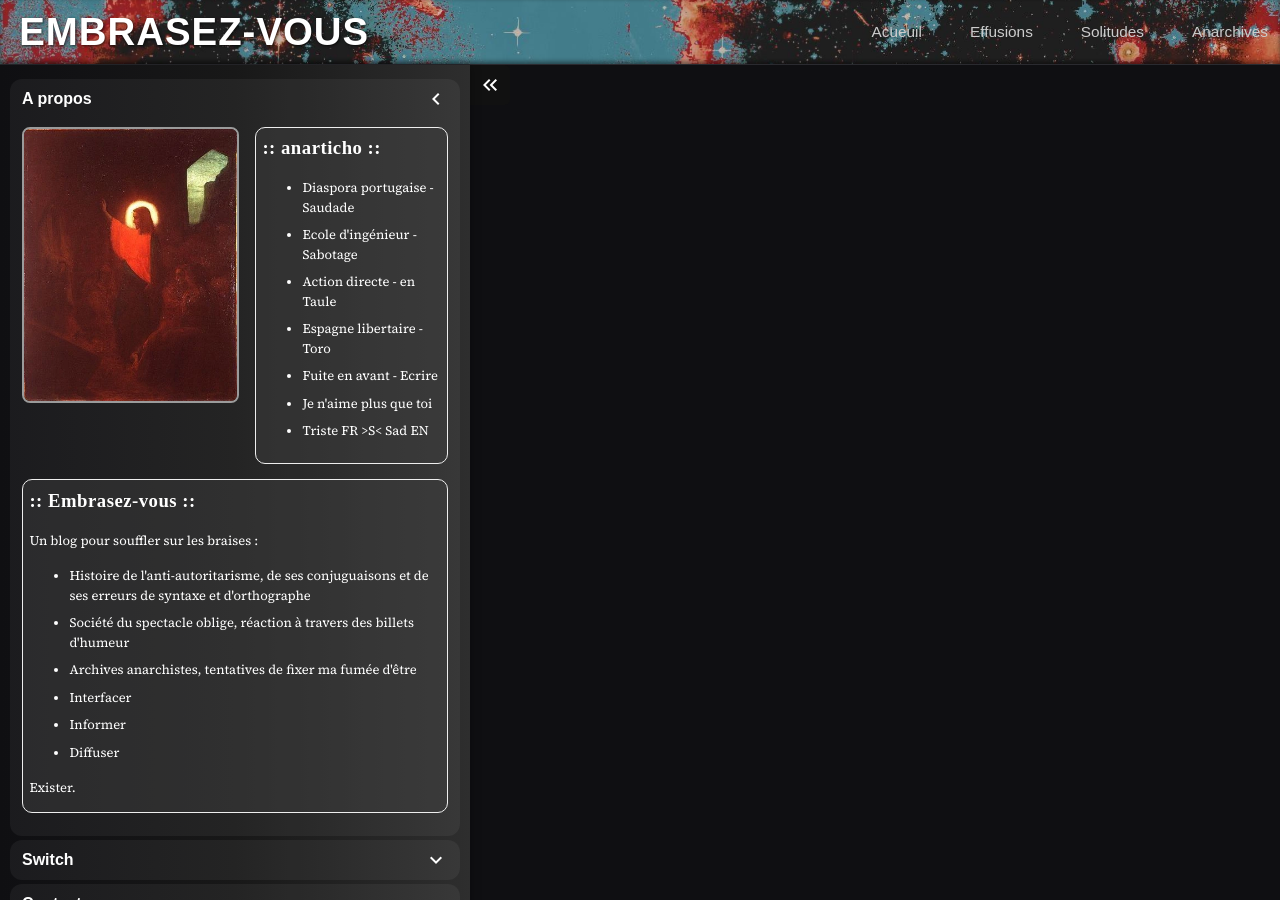
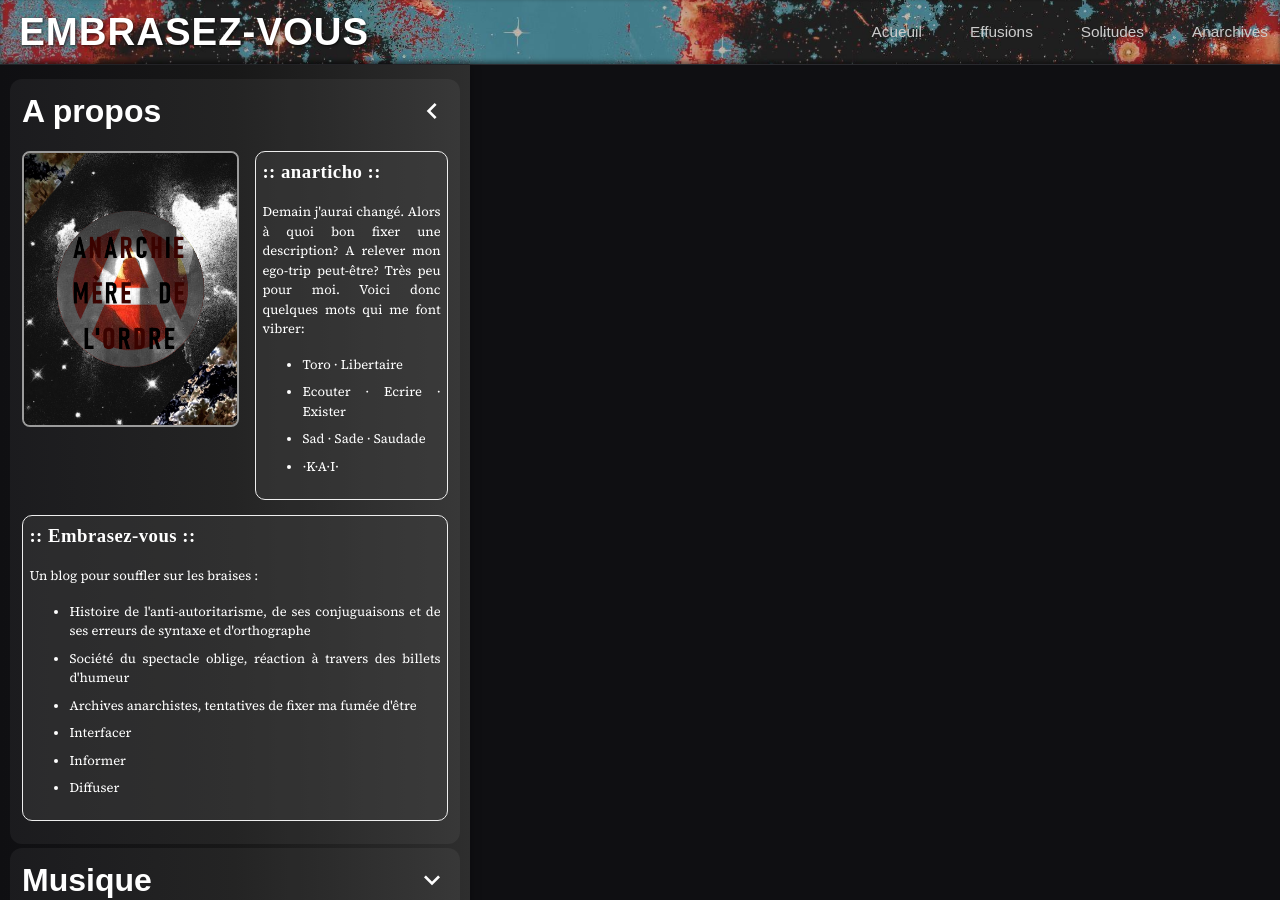
Before and after one commit to anarticho/anarticho.github.io, a Jekyll site: the page built from index.md, in a window 1280 px wide. Built offline with Jekyll 4.4.1, drawn with Linux system fonts in a browser that asks for light colours.

Commit message:
Accueuil progress

```diff
--- a/assets/css/pages/index.css
+++ b/assets/css/pages/index.css
@@ -87,6 +87,10 @@ body {
   transition: all 0.3s ease;
 }
 
+.side-panel details summary span {
+  font-size: 2rem;
+}
+
 .side-panel summary {
   list-style: none;
   cursor: pointer;
@@ -152,4 +156,5 @@ details[open] .summary-icon {
   white-space: pre-line;
   font-size: small;
   font-family: 'Source Serif 4', serif;
+  text-align: justify;
 }
--- a/index.md
+++ b/index.md
@@ -17,14 +17,12 @@ lang: fr
         <img src="{{ '/assets/img/logo.webp' | relative_url }}" alt="Avatar" class="profile-img">
         <div class="text-frame">
           <h3>:: {{ site.username }} ::</h3>
+          <p>Demain j'aurai changé. Alors à quoi bon fixer une description? A relever mon ego-trip peut-être? Très peu pour moi. Voici donc quelques mots qui me font vibrer:</p>
           <ul>
-            <li>Diaspora portugaise - Saudade</li>
-            <li>Ecole d'ingénieur - Sabotage</li>
-            <li>Action directe - en Taule</li>
-            <li>Espagne libertaire - Toro</li>
-            <li>Fuite en avant - Ecrire</li>
-            <li>Je n'aime plus que toi</li>
-            <li>Triste FR >S< Sad EN</li>
+            <li>Toro · Libertaire</li>
+            <li>Ecouter · Ecrire · Exister</li>
+            <li>Sad · Sade · Saudade</li>
+            <li>·K·A·I·</li>
           </ul>
         </div>
         <div class="text-frame">
@@ -38,23 +36,16 @@ lang: fr
             <li>Informer</li>
             <li>Diffuser</li>
           </ul>
-          <p>Exister.</p>
         </div>
       </div>
     </details>
-    <!-- Switch gauche/droite -->
+    <!-- Chanson du moment -->
     <details>
       <summary>
-        <span>Switch</span>
+        <span>Musique</span>
         <span class="material-icons summary-icon">expand_more</span>
       </summary>
-      <div class="switch-box">
-        <button class="switch-btn" id="prevBtn">◀</button>
-        <div class="switch-content" id="switchContent">
-          <p>Contenu 1</p>
-        </div>
-        <button class="switch-btn" id="nextBtn">▶</button>
-      </div>
+      <div>
     </details>
     <!-- Formulaire mail -->
     <details>
```
Also changed, not shown: assets/img/logo.webp.
